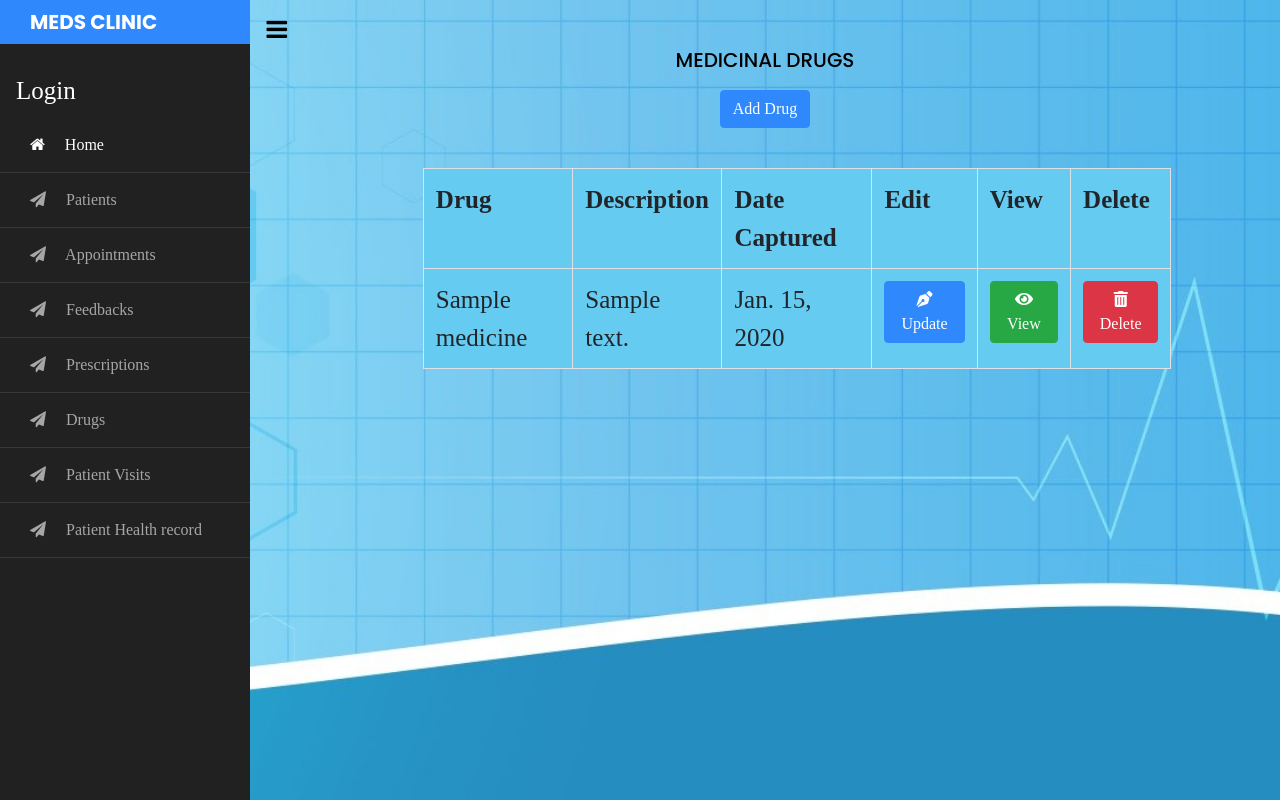
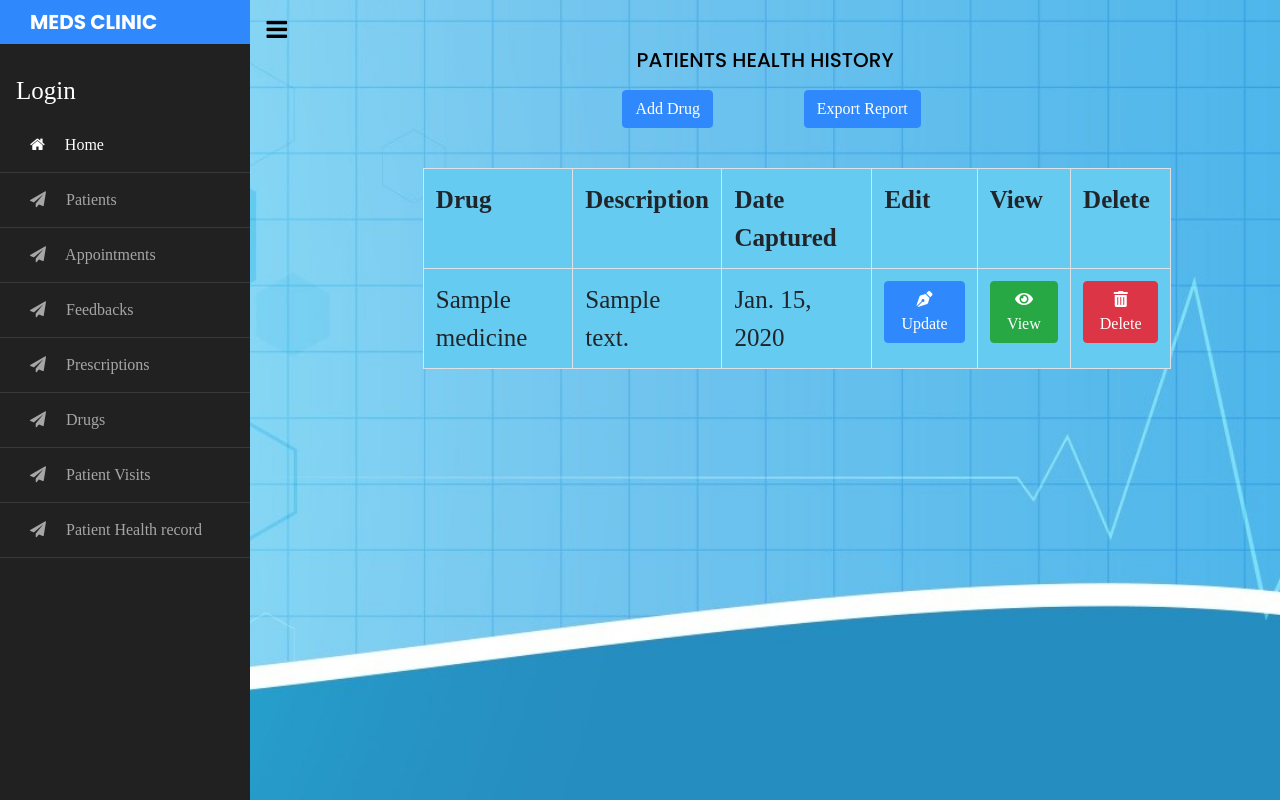
Before and after one commit to ngetichnicholas/Meds, a Django app: template clinic_app/templates/drugs.html in a window 1280 px wide. Run offline with Django 3.2, Linux system fonts and the light colour scheme; tables that the repository leaves empty hold one stand-in row (values such as "Sample post"); the template is opened without the code that fills it: values that come from a table or form of the project are taken from there, most other values are stand-ins (such as "Sample title", 1, 10 or a date in 2020); style sheets or scripts are compiled from the project's sources; parts of the project's set-up code (start-up, migrations or seed data) failed here and were passed over; some libraries are stand-ins or nearby versions.

Commit message:
Update links

```diff
--- a/clinic_app/templates/drugs.html
+++ b/clinic_app/templates/drugs.html
@@ -5,9 +5,18 @@
   <div class="row">
     <div class="col-md-1"></div>
     <div class="col-md-10">
-      <h5 class="text-center">MEDICINAL DRUGS</h5>
-      <a class="nav-item nav-link text-center"  href="{% url 'add_drug' %}"><button class="btn btn-primary">Add Drug</button></a>
-        <table class="table table-bordered">
+      <h5 class="text-center">PATIENTS HEALTH HISTORY</h5>
+      <div class="row">
+        <div class="col-md-3"></div>
+        <div class="col-md-3">
+          <a class="nav-item nav-link text-center"  href="{% url 'add_drug' %}"><button class="btn btn-primary">Add Drug</button></a>
+        </div>
+        <div class="col-md-3">
+          <a class="nav-item nav-link text-center"  href="{% url 'export_drugs' %}"><button class="btn btn-primary">Export Report</button></a>
+        </div>
+        <div class="col-md-3"></div>
+      </div>
+      <table class="table table-bordered">
           <tr>
             <th>Drug</th>
             <th>Description</th>
--- a/clinic_app/templates/prescriptions.html
+++ b/clinic_app/templates/prescriptions.html
@@ -14,7 +14,8 @@
           <a class="nav-item nav-link text-center"  href="{% url 'export_prescriptions' %}"><button class="btn btn-primary">Export Report</button></a>
         </div>
         <div class="col-md-3"></div>
-      </div>        <table class="table table-bordered">
+      </div>
+      <table class="table table-bordered">
           <tr>
             <th>First Name</th>
             <th>Last Name</th>
```
Also changed, not shown: clinic_app/templates/feedback.html (+11 -2 lines), clinic_app/templates/history.html (+11 -1 lines), clinic_app/templates/visits.html (+10 -2 lines).
